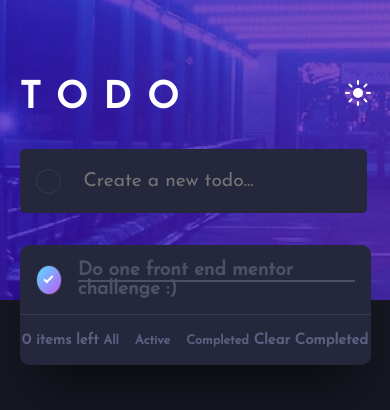
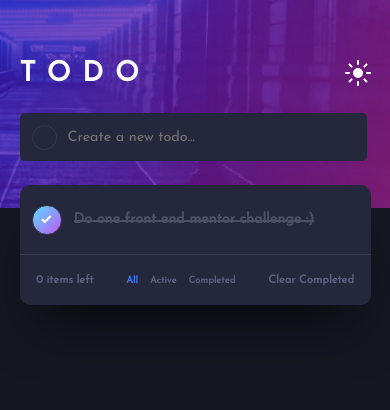
Before and after one commit to selly361/FrontEndMentor-Todo-App, a React (Create React App) app: page / in a window 390 px wide. Shown: the top 410 px of the page. Built offline with nearby package versions, Linux system fonts and the light colour scheme.

Commit message:
fixed some small responsive stuff for smaller screens aswell as bigger screens

```diff
--- a/src/components/TodoStuff/Todo/todo.styles.scss
+++ b/src/components/TodoStuff/Todo/todo.styles.scss
@@ -16,12 +16,13 @@
     border-bottom: 1px solid var(--color-border);
 
     .cross-icon {
-        display: none;
+        transition: opacity 500ms;
+        opacity: 0;
         cursor: pointer;
     }
 
     &:hover .cross-icon {
-        display: initial;
+        opacity: 1;
     }
 
     span:first-child {
@@ -44,6 +45,7 @@
 
     .completed, .uncompleted {
         height: 30px;
+        transition: border 1s;
         width: 30px;
         border-radius: 50%;
         border: 1px solid var(--color-border);
--- a/src/components/TodoStuff/TodoHeader/TodoHeader.jsx
+++ b/src/components/TodoStuff/TodoHeader/TodoHeader.jsx
@@ -25,11 +25,13 @@ const TodoHeader = () => {
   return (
     <div className="todo-header">
       <h2>TODO</h2>
-      {theme == "dark" ? (
-        <SunIcon onClick={handleThemeSwitch} />
-      ) : (
-        <MonnIcon onClick={handleThemeSwitch} />
-      )}
+      <button className="theme-toggle">
+        {theme == "dark" ? (
+          <SunIcon onClick={handleThemeSwitch} />
+        ) : (
+          <MonnIcon onClick={handleThemeSwitch} />
+        )}
+      </button>
     </div>
   );
 };
--- a/src/components/TodoStuff/TodoHeader/todo-header.styles.scss
+++ b/src/components/TodoStuff/TodoHeader/todo-header.styles.scss
@@ -9,4 +9,20 @@
         letter-spacing: 1rem;
         font-weight: bold;
     }
+
+    .theme-toggle {
+        background-color: transparent;
+        border: none;
+        cursor: pointer;
+        transition: transform 1s;
+        &:active {
+        border: none;
+
+        }
+
+        &:hover {
+            transform: scale(1.2);
+        }
+
+    }
 }
--- a/src/components/TodoStuff/Todos/Todos.jsx
+++ b/src/components/TodoStuff/Todos/Todos.jsx
@@ -53,6 +53,10 @@ const Todos = () => {
     setTodosData(uncompletedTodos);
   };
 
+
+
+  let clickedArr = [true, false, false]
+
   return (
     <div className="Todos">
       <TodoHeader />
@@ -78,9 +82,9 @@ const Todos = () => {
             {todosData.filter((todo) => !todo.completed).length} items left
           </h3>
           <div className="filter-container">
-            <h4 onClick={(e) => setFilterType("all")}>All</h4>
-            <h4 onClick={(e) => setFilterType("active")}>Active</h4>
-            <h4 onClick={(e) => setFilterType("completed")}>Completed</h4>
+            <h4 className={filterType === "all" ? "active" : ""} onClick={(e) => setFilterType("all")}>All</h4>
+            <h4 className={filterType === "active" ? "active" : ""} onClick={(e) => setFilterType("active")}>Active</h4>
+            <h4 className={filterType === "completed" ? "active" : ""} onClick={(e) => setFilterType("completed")}>Completed</h4>
           </div>
           <div onClick={handleClearCompleted}>
             <h3>Clear Completed</h3>
--- a/src/components/TodoStuff/Todos/todos.styles.scss
+++ b/src/components/TodoStuff/Todos/todos.styles.scss
@@ -10,17 +10,17 @@
     gap: 2rem;
 
     .todo-items-container {
+        transition: 1s background-color;
         transition: 1s box-shadow;
         box-shadow: var(--box-shadow);
         border-radius: 10px;
-        background-color: var(--color-surface);
 
         .bottom-section {
+            transition: background-color 1s ease;
             width: 100%;
             height: 50px;
             background-color: var(--color-surface);
             color: hsl(235, 16%, 43%);
-            transition: background-color 1s ease;
             border-bottom-right-radius: 10px;
             border-bottom-left-radius: 10px;
             display: flex;
@@ -32,6 +32,8 @@
                 display: flex;
                 align-items: center;
                 gap: 1rem;
+
+
 
             }
 
@@ -45,6 +47,7 @@
                 }
 
             }
+
         }
     }
 
@@ -98,6 +101,10 @@
 
     }
 
+    .active {
+        color: hsl(220, 98%, 61%);
+    }
+
 
     @media (max-width: 600px){
         & {
@@ -105,4 +112,15 @@
         }
     }
 
+
+    @media (min-width: 1500px){
+        & {
+            width: 40vw;
+        }
+
+        html {
+            font-size: 19px;
+        }
+    }
+
 }
--- a/src/index.scss
+++ b/src/index.scss
@@ -8,6 +8,7 @@
   --color-text: hsl(235, 16%, 43%);
   --box-shadow: 0px 35px 50px -15px rgba(0, 0, 0, 0.5);
   --header-bg-image: url("./assets/images/bg-desktop-dark.jpg");
+  --header-bg-image-mobile: url("./assets/images/bg-mobile-dark.jpg");
   --normal-text-color: rgb(255, 255, 255);
 }
 
@@ -20,6 +21,7 @@
   --color-text: hsl(235, 9%, 61%);
   --box-shadow: 0px 35px 50px -15px rgba(194, 195, 214, 0.5);
   --header-bg-image: url("./assets/images/bg-desktop-light.jpg");
+  --header-bg-image-mobile: url("./assets/images/bg-mobile-light.jpg");
   --normal-text-color: rgb(0, 0, 0);
 }
 
@@ -40,7 +42,19 @@ body {
   background-color: var(---bg-color);
   background-image: var(--header-bg-image);
   background-repeat: no-repeat;
+  background-size: 100vw;
   overflow-x: hidden;
   transition: 1s ease;
   transition-property: background-color background-image;
 }
+
+
+@media (max-width: 700px){
+  body {
+    background-image: var(--header-bg-image-mobile);
+  }
+
+  html {
+    font-size: 12px;
+  }
+}
```
